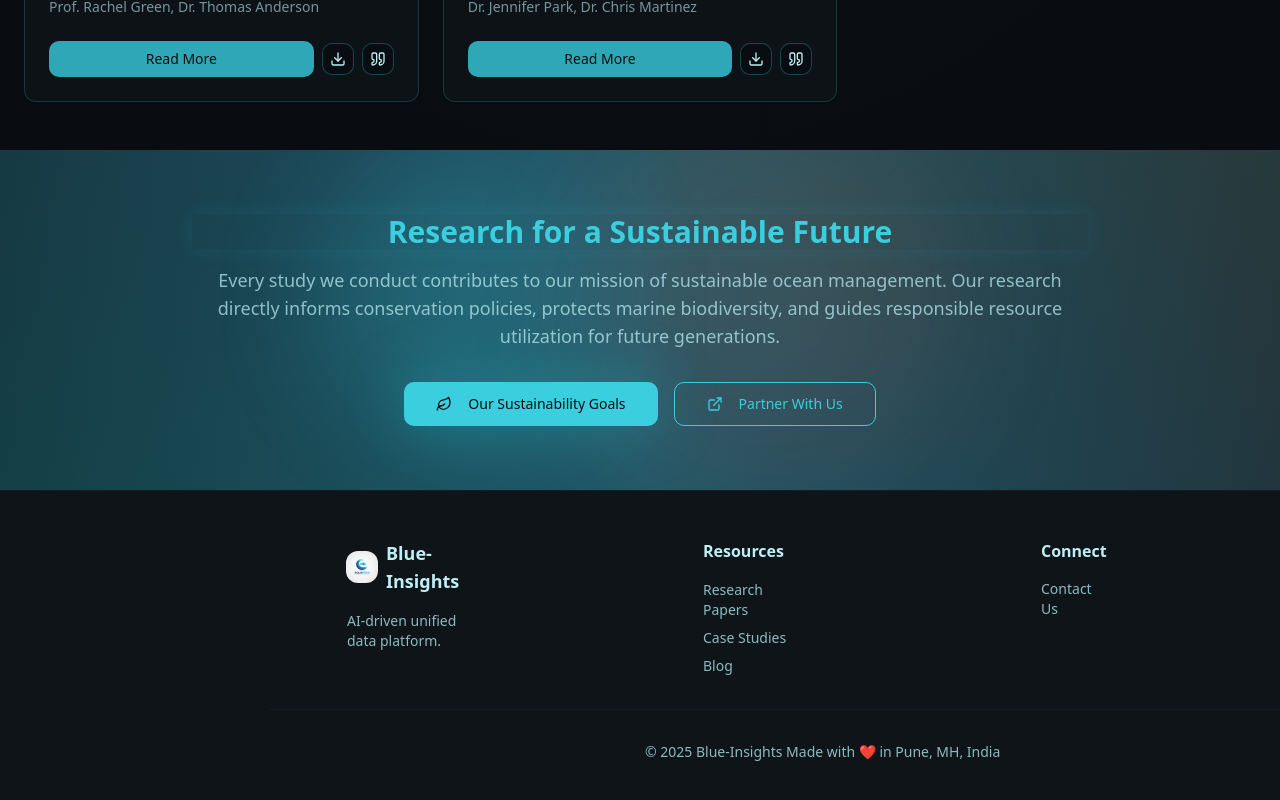
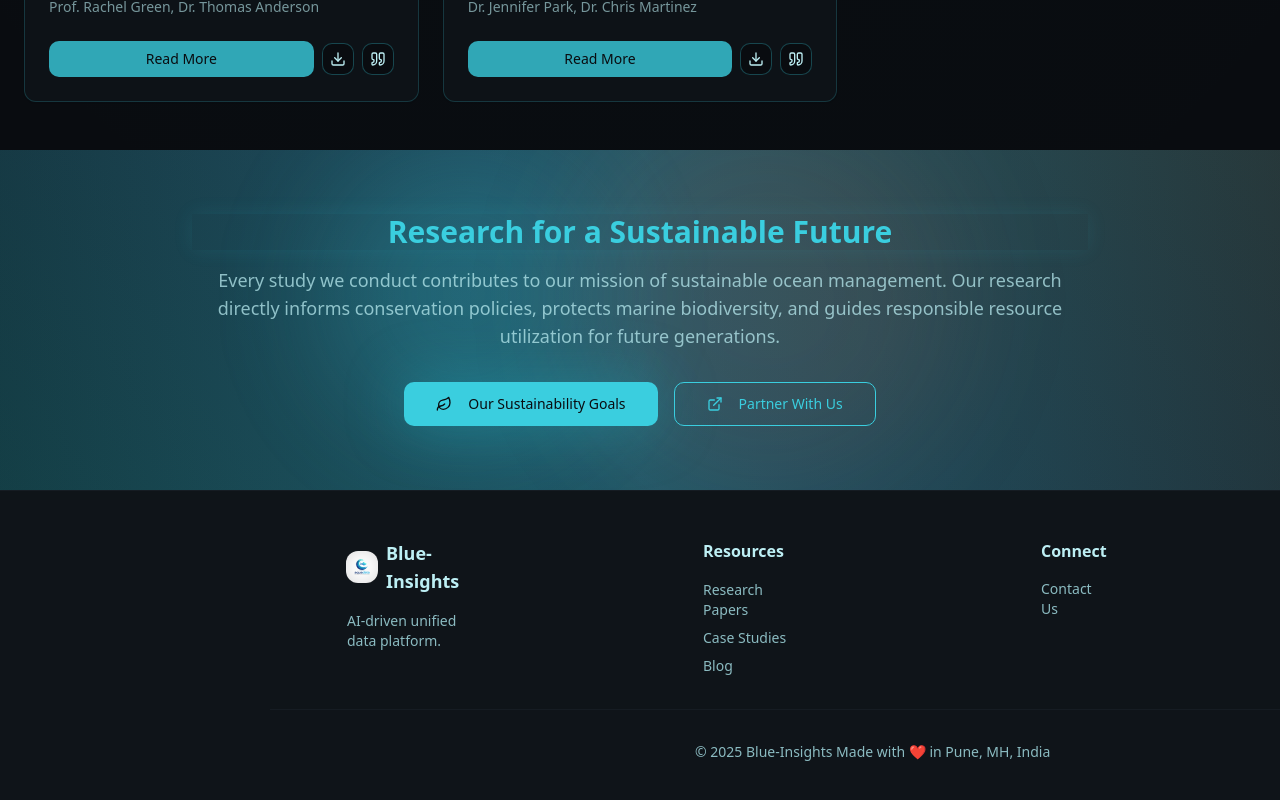
Before and after one commit to theProNerd14/aqua-insights-16, a React (Vite) app: page /research in a window 1280 px wide. Shown: the part 1864-2664 px from the top of the page. Built offline with nearby package versions, Linux system fonts and the light colour scheme; the HTML template or start-up script is replaced by a standard one.

Commit message:
Visual edit in Lovable

```diff
--- a/src/components/Footer.tsx
+++ b/src/components/Footer.tsx
@@ -35,7 +35,7 @@ export const Footer = () => {
         </div>
 
         <div className="mt-8 pt-8 border-t border-border/50 flex flex-col md:flex-row justify-between items-center">
-          <p className="text-sm text-muted-foreground text-center mx-[375px]">© 2025 Blue-Insights
+          <p className="text-sm text-muted-foreground text-center mx-[425px]">© 2025 Blue-Insights
 Made with ❤️ in Pune, MH, India</p>
           <div className="flex space-x-6 mt-4 md:mt-0">
 
```
